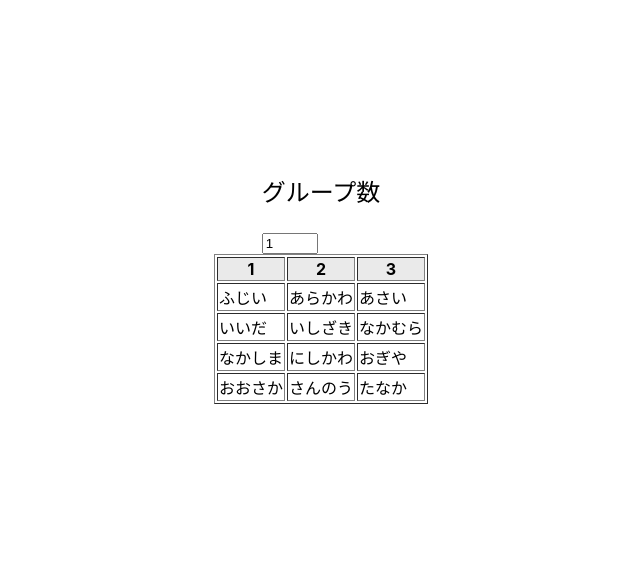
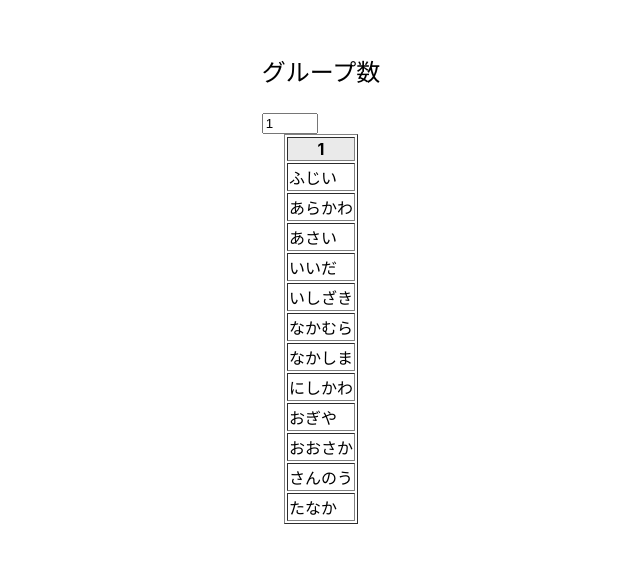
Before and after one commit to OJT-3G/random-grouping-app, a Next.js app: page / in a window 1280 px wide. Shown: the part 124-686 px from the top of the page, without its empty margins (319-959 px from the left). Built offline with nearby package versions, Linux system fonts and the light colour scheme.

Commit message:
グループに分割された結果を表で表示するため、繰り返し構文を用いてテーブル生成した。
Co-authored-by: Nakamura Yuki <yk-nakamura@users.noreply.github.com>
Co-authored-by: Rika Nakashima <rknakashima@users.noreply.github.com>

```diff
--- a/pages/index.tsx
+++ b/pages/index.tsx
@@ -26,6 +26,22 @@ const divideGroups = (groupNumber: number, members: string[]) => {
   }
 
   return groups
+}
+
+const transpose = (twoDimensionalArray: string[][]) => {
+  const transposedArray: string[][] = []
+
+  for (let i = 0; i < twoDimensionalArray[0].length; i++) {
+    transposedArray[i] = []
+  }
+
+  for (let i = 0; i < twoDimensionalArray.length; i++) {
+    for (let j = 0; j < twoDimensionalArray[i].length; j++) {
+      transposedArray[j].push(twoDimensionalArray[i][j])
+    }
+  }
+
+  return transposedArray
 }
 
 const Home: NextPage = () => {
@@ -65,6 +81,20 @@ const Home: NextPage = () => {
     setGroups(divideGroups(parsedTargetValue, members))
   }
 
+  const thNodes: JSX.Element[] = []
+  for (let i = 0; i < groupNumber; i++) {
+    thNodes.push(<th key={`th-${i}`}>{i + 1}</th>)
+  }
+
+  const transposed = transpose(groups)
+
+  const tbodyChildren = transposed.map((rowItems) => {
+    const tds = rowItems.map((item) => {
+      return <td key={item}>{item}</td>
+    })
+    return <tr key={rowItems[0]}>{tds}</tr>
+  })
+
   return (
     <div className={styles.container}>
       <Head>
@@ -86,34 +116,9 @@ const Home: NextPage = () => {
         <div>
           <table border={1}>
             <thead className={styles.tableHead}>
-              <tr>
-                <th>1</th>
-                <th>2</th>
-                <th>3</th>
-              </tr>
+              <tr>{thNodes}</tr>
             </thead>
-            <tbody>
-              <tr>
-                <td>{members[0]}</td>
-                <td>{members[1]}</td>
-                <td>{members[2]}</td>
-              </tr>
-              <tr>
-                <td>{members[3]}</td>
-                <td>{members[4]}</td>
-                <td>{members[5]}</td>
-              </tr>
-              <tr>
-                <td>{members[6]}</td>
-                <td>{members[7]}</td>
-                <td>{members[8]}</td>
-              </tr>
-              <tr>
-                <td>{members[9]}</td>
-                <td>{members[10]}</td>
-                <td>{members[11]}</td>
-              </tr>
-            </tbody>
+            <tbody>{tbodyChildren}</tbody>
           </table>
         </div>
       </main>
```
